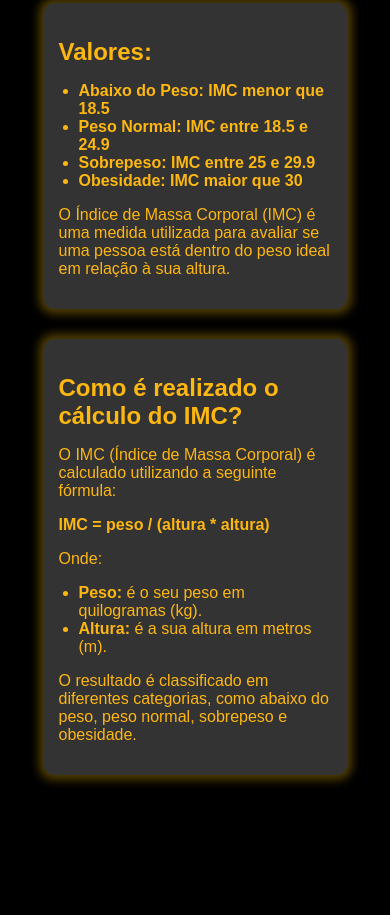
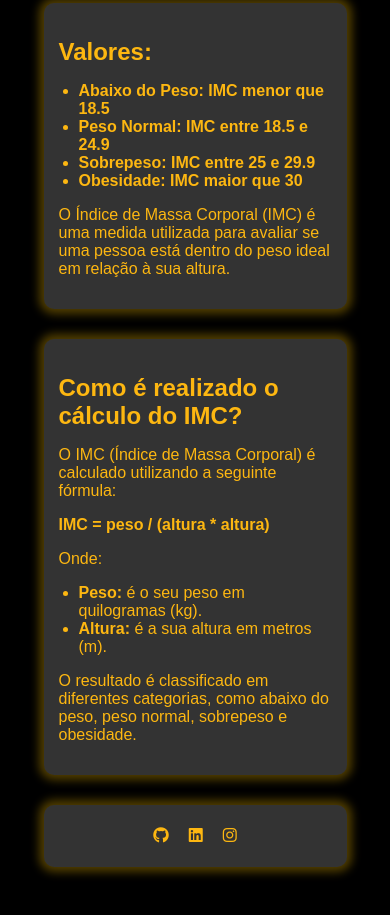
Before and after one commit to d4nielantoni/calculadora-imc, a plain HTML site: page index.html in a window 390 px wide. Shown: the part 457-1372 px from the top of the page. Before the commit the page ends 1302 px from the top, so only its background shows below. Drawn offline with Linux system fonts and the light colour scheme.

Commit message:
adicionando links redes sociais

```diff
--- a/assets/styles.css
+++ b/assets/styles.css
@@ -11,8 +11,23 @@ body {
     padding-top: 20px;
     /* padding-bottom: 70px; */
 }
+.navbar{
+    border:10px solid rgba(0, 0, 255, 0.466);
 
-.container, .explanation {
+}
+.navbar ul{
+    display: flex;
+    list-style-type: none; /* Remove bullets */
+    padding: 0; /* Remove padding */
+    margin: 0;
+    /* justify-content: left; */
+}
+.navbar li{
+    padding: 10px;
+    justify-content: left;
+}
+
+.container, .explanation, .socials {
     background-color: #333;
     padding: 20px;
     border-radius: 10px;
@@ -75,13 +90,37 @@ button:hover {
 .explanation ul {
     padding-left: 20px;
 }
+.socials {
+    display: flex;
+    justify-content: space-around;
+    align-items: center;
+  }
+
+  .socials ul {
+    list-style: none;
+    padding: 7px;
+    margin: 0;
+    display: flex;
+  }
+
+  .socials li {
+    margin: 0 10px;
+  }
+  .socials a{
+    color:#FDB711;
+  }
+  .socials a:hover{
+    color:#fdb61172;
+    /* text-shadow: #5f5f5f 1px 1px 1px; */
+    transition: 0.3s ease;
+  }
 
 @media screen and (max-width: 600px) {
     body {
         padding-top: 20px;
         padding-bottom: 40px;
     }
-    .container, .explanation {
+    .container, .explanation, .socials {
         width: 100%;
         max-width: 70%;
         padding: 15px;
--- a/index.html
+++ b/index.html
@@ -7,7 +7,14 @@
     <link rel="stylesheet" href="./assets/styles.css">
 </head>
 <body>
-
+    <!-- <div class="navbar">
+        <ul>
+            <li>oi</li>
+            <li>oi</li>
+            <li>oi</li>
+            <li>oi</li>
+        </ul>
+    </div> -->
     <div class="container">
         <h1>Calculadora de IMC</h1>
         <form id="imcForm">
@@ -51,6 +58,13 @@
         </ul>
         <p>O resultado é classificado em diferentes categorias, como abaixo do peso, peso normal, sobrepeso e obesidade.</p>
     </div>
+    <div class="socials">
+        <ul>
+            <li><a href="https://github.com/d4nielantoni" target="_blank"><i class="fa-brands fa-github"></i></a></li>
+            <li><a href="https://www.linkedin.com/in/daniel-antoni-" target="_blank"><i class="fa-brands fa-linkedin"></i></a></li>
+            <li><a href="https://www.instagram.com/daniel_antoni_?igsh=NGxnMWJxNjE4bGxy&utm_source=qr" target="_blank"><i class="fa-brands fa-instagram"></i></a></li>
+          </ul>
+    </div>
     <script src="./assets/script.js"></script>
     <script src="https://kit.fontawesome.com/e9e5e34571.js" crossorigin="anonymous"></script>
 </body>
```
